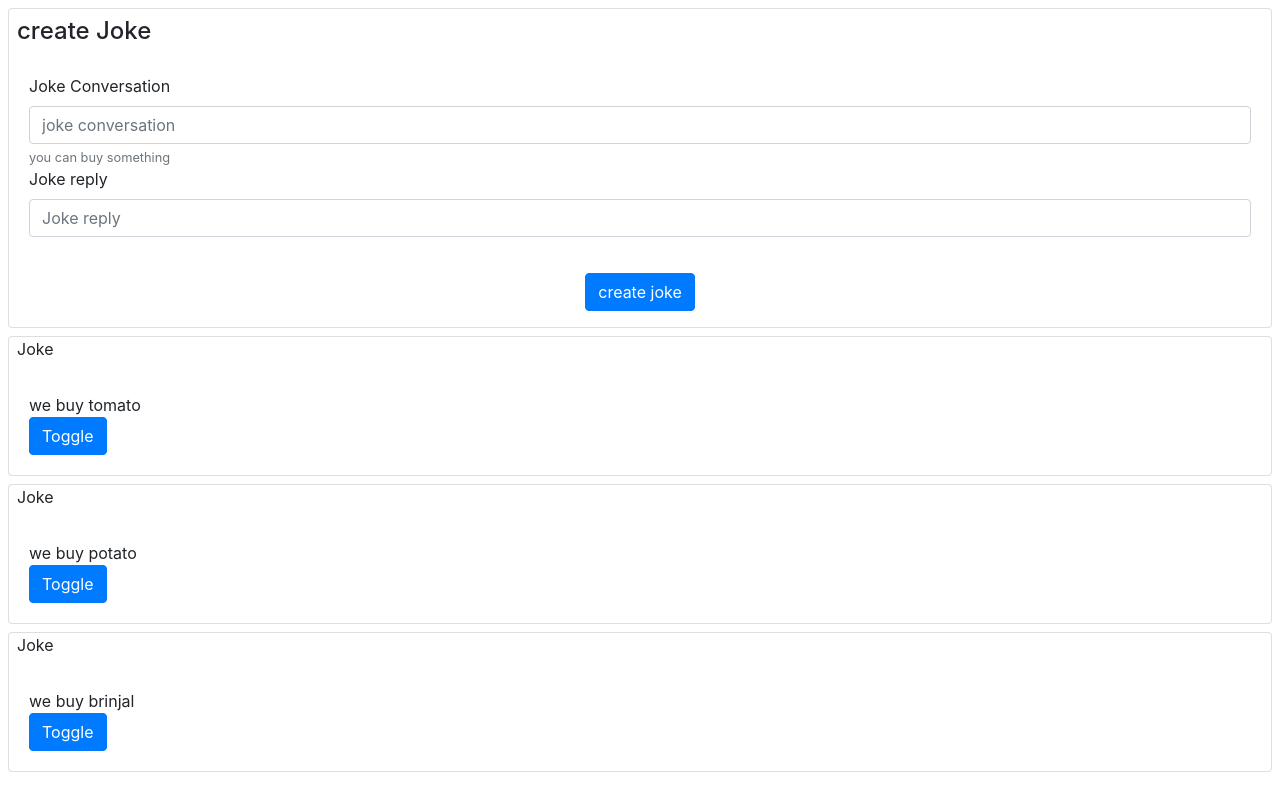
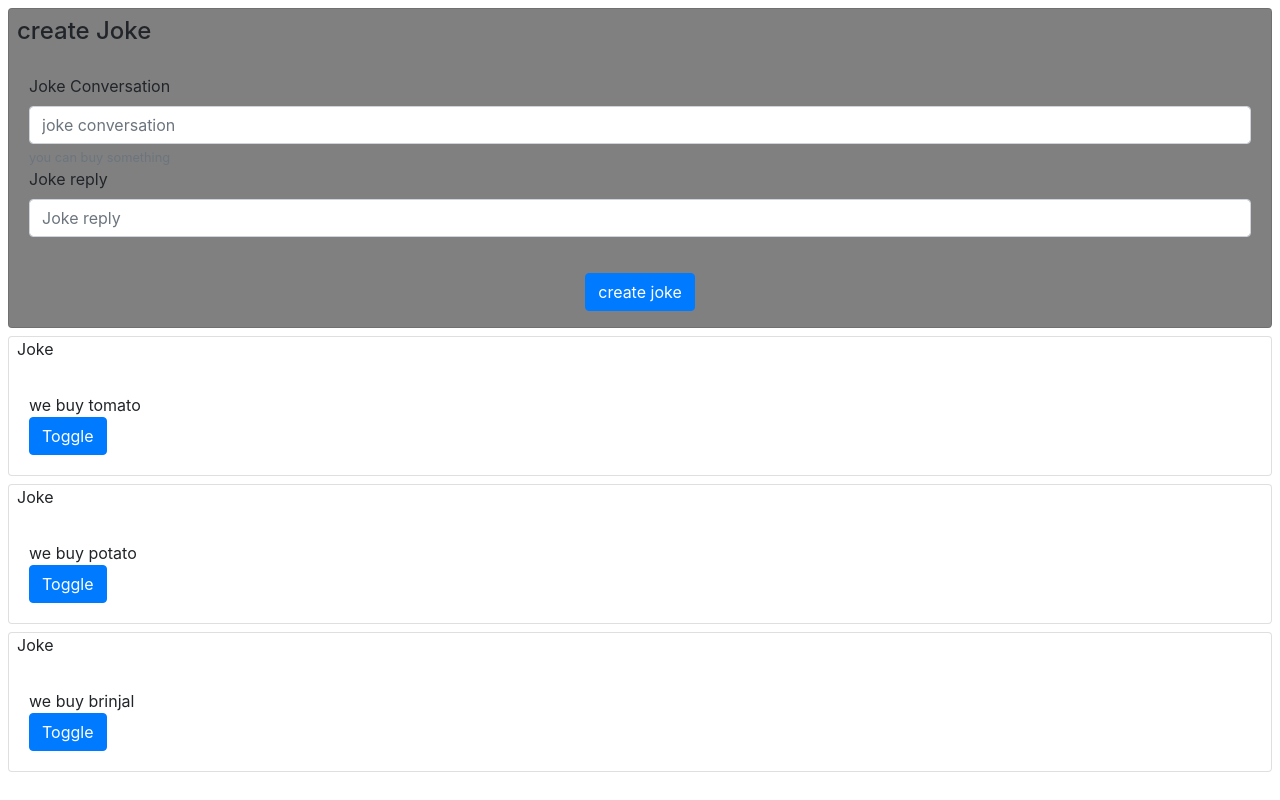
Before and after one commit to Jaiganesh-prakasam/angular-practice, an Angular app: page / in a window 1280 px wide. Built offline with nearby package versions, Linux system fonts and the light colour scheme.

Commit message:
encapsulation property of @component decorator tested

```diff
--- a/src/app/joke-form/joke-form.component.sass
+++ b/src/app/joke-form/joke-form.component.sass
@@ -0,0 +1,2 @@
+.card
+    background-color: grey
--- a/src/app/joke-form/joke-form.component.ts
+++ b/src/app/joke-form/joke-form.component.ts
@@ -1,10 +1,17 @@
-import { Component, OnInit, Output, EventEmitter } from "@angular/core";
+import {
+  Component,
+  OnInit,
+  Output,
+  EventEmitter,
+  ViewEncapsulation
+} from "@angular/core";
 import { Joke } from "../models/shared/joke";
 
 @Component({
   selector: "app-joke-form",
   templateUrl: "./joke-form.component.html",
-  styleUrls: ["./joke-form.component.sass"]
+  styleUrls: ["./joke-form.component.sass"],
+  encapsulation: ViewEncapsulation.Emulated
 })
 export class JokeFormComponent implements OnInit {
   @Output() jokeCreated = new EventEmitter<Joke>();
```
